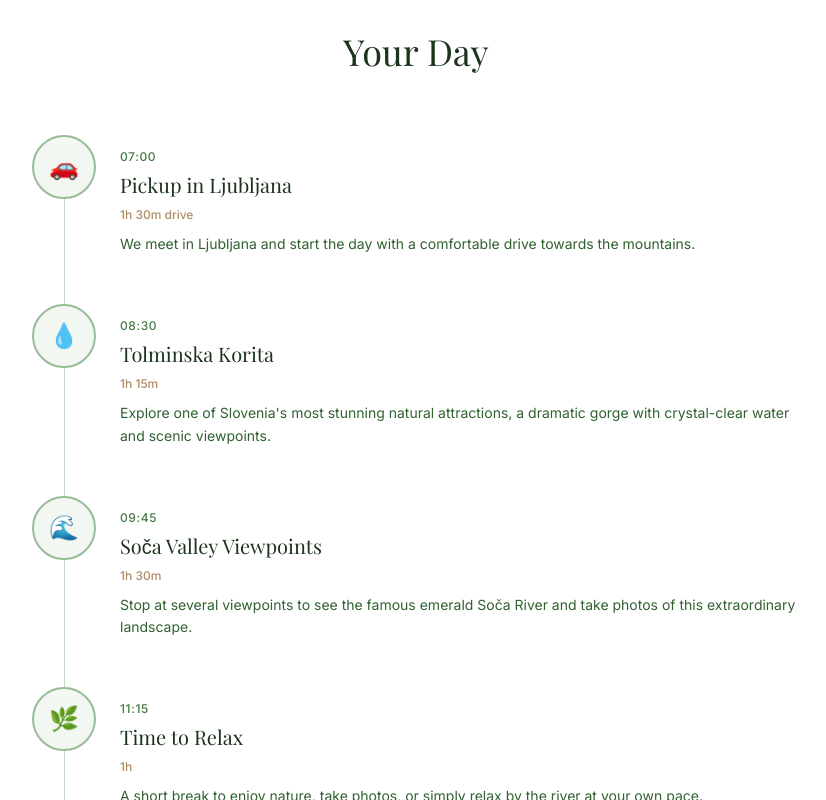
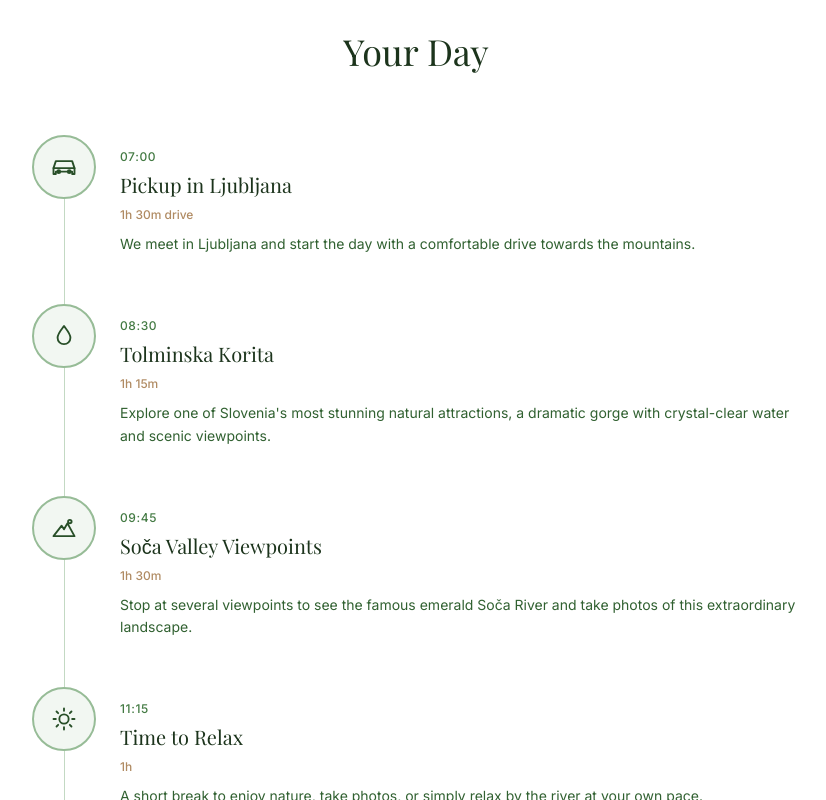
Before and after one commit to KajaCandy/TilenToursSLO, a Next.js app: page /en in a window 1280 px wide. Shown: the part 1980-2780 px from the top of the page, without its empty margins (224-1050 px from the left). Built offline with nearby package versions, Linux system fonts and the light colour scheme; a web font is replaced by a local one.

Commit message:
Itinerary: replace emoji step markers with custom SVG icons

```diff
--- a/src/components/ItineraryTimeline.tsx
+++ b/src/components/ItineraryTimeline.tsx
@@ -1,8 +1,61 @@
 "use client";
 
 import { useTranslations } from "next-intl";
+import type { ReactNode } from "react";
 
-const ICONS = ["🚗", "💧", "🌊", "🌿", "🍽️", "🛣️", "🏖️", "🌅", "🏁"];
+const STROKE = "stroke-current fill-none";
+
+// Each entry is a JSX node rendering inside a 28px SVG.
+const ICONS: ReactNode[] = [
+  // 1. Pickup — car
+  <g key="car">
+    <path d="M3 13h18l-2-6H5l-2 6Z" />
+    <path d="M3 13v5h2v-2h14v2h2v-5" />
+    <circle cx="7.5" cy="16" r="1.25" className="fill-current" />
+    <circle cx="16.5" cy="16" r="1.25" className="fill-current" />
+  </g>,
+  // 2. Gorge — water drop
+  <g key="drop">
+    <path d="M12 3.5c3 4 5.5 6.7 5.5 10a5.5 5.5 0 1 1-11 0c0-3.3 2.5-6 5.5-10Z" />
+  </g>,
+  // 3. Viewpoint — mountain peaks
+  <g key="mountain">
+    <path d="M3 19h18L15 8l-3 5-2-3L3 19Z" />
+    <circle cx="17" cy="6.5" r="1.5" />
+  </g>,
+  // 4. Relax — sun
+  <g key="sun">
+    <circle cx="12" cy="12" r="4" />
+    <path d="M12 3v2M12 19v2M3 12h2M19 12h2M5.6 5.6l1.4 1.4M17 17l1.4 1.4M5.6 18.4 7 17M17 7l1.4-1.4" />
+  </g>,
+  // 5. Lunch — fork & knife
+  <g key="utensils">
+    <path d="M7 3v8a2 2 0 0 0 2 2v8M5 3v4a2 2 0 0 0 2 2M9 3v4a2 2 0 0 1-2 2" />
+    <path d="M17 3c-1.5 0-3 1-3 4s1.5 4 3 4v10" />
+  </g>,
+  // 6. Drive — winding road
+  <g key="road">
+    <path d="M6 21c0-3 4-3 4-6s-4-3-4-6 4-3 4-6" />
+    <path d="M14 3c0 3 4 3 4 6s-4 3-4 6 4 3 4 6" />
+  </g>,
+  // 7. Coast — sun + waves
+  <g key="coast">
+    <circle cx="12" cy="9" r="3" />
+    <path d="M3 17c2 0 2-1.5 4.5-1.5S10 17 12 17s2-1.5 4.5-1.5S19 17 21 17" />
+    <path d="M3 20c2 0 2-1.5 4.5-1.5S10 20 12 20s2-1.5 4.5-1.5S19 20 21 20" />
+  </g>,
+  // 8. Return — sunset (sun half on horizon)
+  <g key="sunset">
+    <path d="M3 18h18" />
+    <path d="M7 18a5 5 0 0 1 10 0" />
+    <path d="M12 5v3M5 8.5l1.7 1.7M19 8.5l-1.7 1.7M3 14h2M19 14h2" />
+  </g>,
+  // 9. Drop-off — map pin
+  <g key="pin">
+    <path d="M12 21s-7-6-7-12a7 7 0 0 1 14 0c0 6-7 12-7 12Z" />
+    <circle cx="12" cy="9" r="2.5" />
+  </g>,
+];
 
 export default function ItineraryTimeline() {
   const t = useTranslations("itinerary");
@@ -14,8 +67,20 @@ export default function ItineraryTimeline() {
       <div className="space-y-0">
         {steps.map((step, i) => (
           <div key={i} className="relative flex gap-6 pb-10 last:pb-0">
-            <div className="relative flex-shrink-0 w-16 h-16 rounded-full bg-forest-50 border-2 border-forest-300 flex items-center justify-center text-2xl z-10">
-              {ICONS[i]}
+            <div className="relative flex-shrink-0 w-16 h-16 rounded-full bg-forest-50 border-2 border-forest-300 flex items-center justify-center text-forest-700 z-10">
+              <svg
+                xmlns="http://www.w3.org/2000/svg"
+                viewBox="0 0 24 24"
+                width="28"
+                height="28"
+                strokeWidth="1.6"
+                strokeLinecap="round"
+                strokeLinejoin="round"
+                className={STROKE}
+                aria-hidden
+              >
+                {ICONS[i] ?? ICONS[ICONS.length - 1]}
+              </svg>
             </div>
             <div className="pt-2 pb-2">
               <span className="text-xs font-medium text-forest-500 uppercase tracking-wider">{step.time}</span>
```
